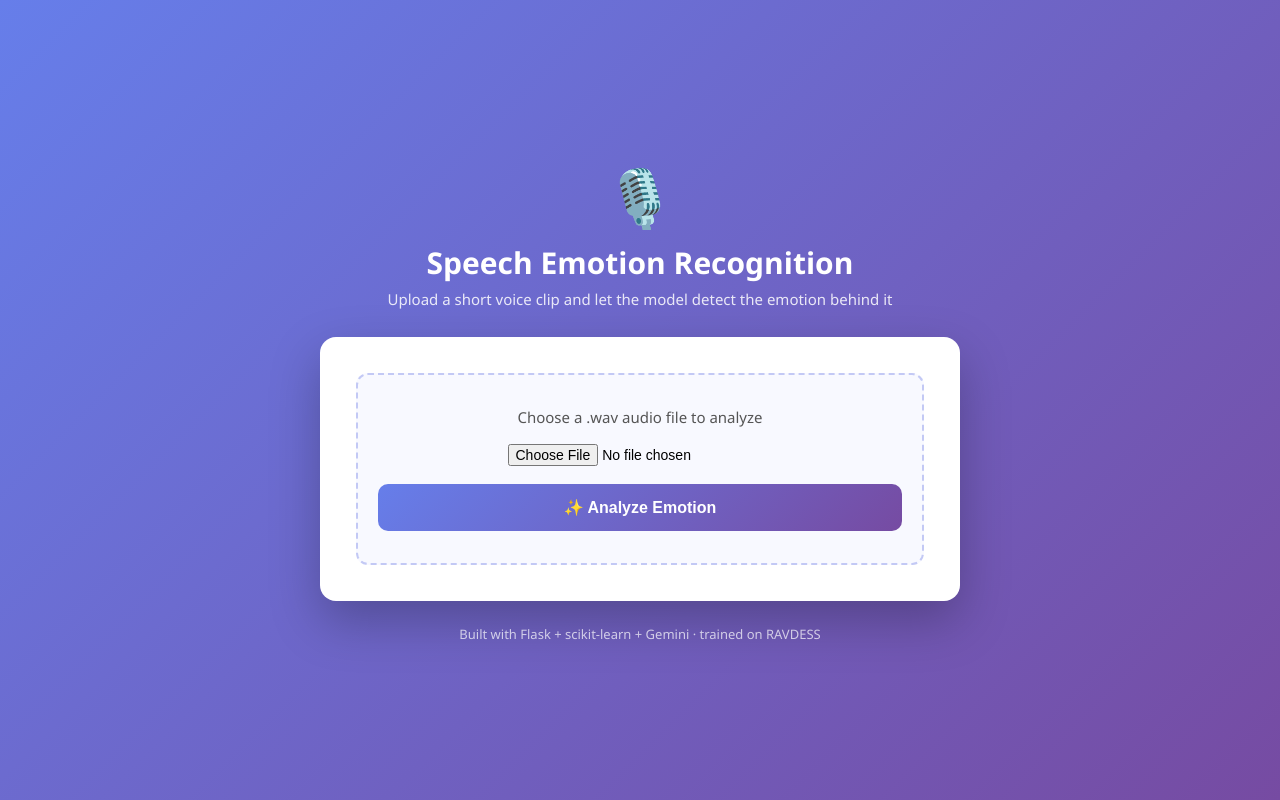
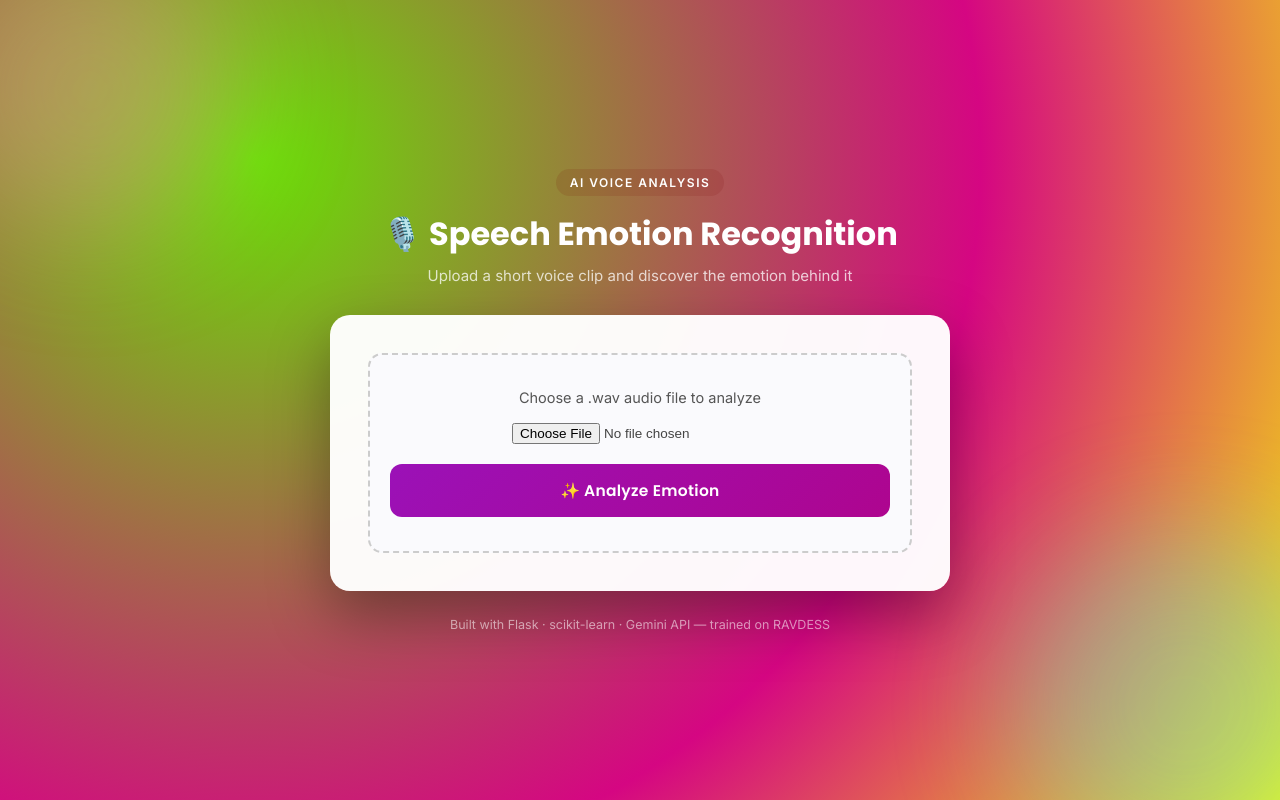
Before and after one commit to BristiGhosh604/speech-emotion-recognition, a Flask app: page / in a window 1280 px wide. Run offline with Flask 3, Linux system fonts and the light colour scheme; parts of the project's set-up code (start-up, migrations or seed data) failed here and were passed over.

Commit message:
Redesign UI with per-emotion color theming, custom fonts, and refined layout

```diff
--- a/templates/index.html
+++ b/templates/index.html
@@ -4,6 +4,8 @@
     <meta charset="UTF-8">
     <title>Speech Emotion Recognition</title>
     <meta name="viewport" content="width=device-width, initial-scale=1.0">
+    <link rel="preconnect" href="https://fonts.googleapis.com">
+    <link href="https://fonts.googleapis.com/css2?family=Poppins:wght@400;600;700&family=Inter:wght@400;500;600&display=swap" rel="stylesheet">
     <style>
         * {
             margin: 0;
@@ -12,203 +14,253 @@
         }
 
         body {
-            font-family: 'Segoe UI', Tahoma, Geneva, Verdana, sans-serif;
+            font-family: 'Inter', sans-serif;
             min-height: 100vh;
-            background: linear-gradient(135deg, #667eea 0%, #764ba2 100%);
+            background: radial-gradient(circle at 20% 20%, #67e203 0%, #d50682 60%, #f5f507 100%);
             display: flex;
             align-items: center;
             justify-content: center;
             padding: 40px 20px;
+            position: relative;
+            overflow-x: hidden;
+        }
+
+        /* Soft floating orbs in the background for visual depth */
+        body::before, body::after {
+            content: "";
+            position: fixed;
+            border-radius: 50%;
+            filter: blur(60px);
+            opacity: 0.35;
+            z-index: 0;
+        }
+        body::before {
+            width: 300px; height: 300px;
+            background: #ff8fb1;
+            top: -60px; left: -60px;
+        }
+        body::after {
+            width: 350px; height: 350px;
+            background: #4fd1ff;
+            bottom: -80px; right: -80px;
         }
 
         .container {
             width: 100%;
-            max-width: 640px;
+            max-width: 620px;
+            position: relative;
+            z-index: 1;
         }
 
         .header {
             text-align: center;
-            margin-bottom: 28px;
+            margin-bottom: 30px;
             color: white;
         }
 
-        .header .icon {
-            font-size: 56px;
-            margin-bottom: 8px;
+        .header .badge {
+            display: inline-block;
+            font-size: 12px;
+            font-weight: 600;
+            letter-spacing: 1.5px;
+            text-transform: uppercase;
+            background: rgba(121, 11, 11, 0.12);
+            padding: 6px 14px;
+            border-radius: 20px;
+            margin-bottom: 14px;
         }
 
         .header h1 {
-            font-size: 30px;
+            font-family: 'Poppins', sans-serif;
+            font-size: 32px;
             font-weight: 700;
-            margin-bottom: 6px;
+            margin-bottom: 8px;
         }
 
         .header p {
             font-size: 15px;
-            opacity: 0.85;
+            opacity: 0.75;
         }
 
         .card {
-            background: white;
-            border-radius: 16px;
-            padding: 36px;
-            box-shadow: 0 20px 50px rgba(0, 0, 0, 0.25);
+            background: rgba(255, 255, 255, 0.97);
+            border-radius: 20px;
+            padding: 38px;
+            box-shadow: 0 25px 60px rgba(0, 0, 0, 0.35);
         }
 
         .upload-zone {
-            border: 2px dashed #c3c9f5;
-            border-radius: 12px;
-            padding: 32px 20px;
+            border: 2px dashed #ccc;
+            border-radius: 14px;
+            padding: 34px 20px;
             text-align: center;
-            background: #f8f9ff;
-            transition: border-color 0.2s ease, background 0.2s ease;
+            background: #fafafd;
+            transition: all 0.25s ease;
         }
 
         .upload-zone:hover {
-            border-color: #764ba2;
-            background: #f2f0fb;
+            border-color: #0dc4ca;
+            background: #f4f2fc;
+            transform: scale(1.005);
         }
 
         .upload-zone p {
             color: #555;
             margin-bottom: 16px;
-            font-size: 15px;
+            font-size: 14.5px;
         }
 
         input[type="file"] {
-            font-size: 14px;
-            margin-bottom: 18px;
+            font-size: 13.5px;
+            margin-bottom: 20px;
+            color: #444;
         }
 
         button {
             display: block;
             width: 100%;
-            background: linear-gradient(135deg, #667eea 0%, #764ba2 100%);
+            background: linear-gradient(135deg, #9b11b7 0%, #ae058f 100%);
             color: white;
-            padding: 14px;
+            padding: 15px;
             border: none;
-            border-radius: 10px;
-            font-size: 16px;
+            border-radius: 12px;
+            font-family: 'Poppins', sans-serif;
+            font-size: 15.5px;
             font-weight: 600;
             cursor: pointer;
             transition: transform 0.15s ease, box-shadow 0.15s ease;
+            letter-spacing: 0.3px;
         }
 
         button:hover {
             transform: translateY(-2px);
-            box-shadow: 0 8px 20px rgba(118, 75, 162, 0.35);
+            box-shadow: 0 10px 24px rgba(6, 109, 220, 0.4);
         }
 
         .result {
-            margin-top: 28px;
-            padding-top: 28px;
+            margin-top: 30px;
+            padding-top: 30px;
             border-top: 1px solid #eee;
             text-align: center;
-            animation: fadeIn 0.4s ease;
+            animation: fadeIn 0.5s ease;
         }
 
         @keyframes fadeIn {
-            from { opacity: 0; transform: translateY(8px); }
+            from { opacity: 0; transform: translateY(10px); }
             to { opacity: 1; transform: translateY(0); }
         }
 
-        .result .emoji {
-            font-size: 52px;
+        .result .emoji-ring {
+            width: 96px;
+            height: 96px;
+            border-radius: 50%;
+            display: flex;
+            align-items: center;
+            justify-content: center;
+            font-size: 46px;
+            margin: 0 auto 14px;
+            background: var(--emotion-bg, #f0f0f0);
+            box-shadow: 0 8px 20px rgba(0,0,0,0.12);
+        }
+
+        .result h2 {
+            font-size: 12.5px;
+            text-transform: uppercase;
+            letter-spacing: 1.5px;
+            color: #aaa;
+            font-weight: 600;
             margin-bottom: 6px;
         }
 
-        .result h2 {
-            font-size: 14px;
-            text-transform: uppercase;
-            letter-spacing: 1px;
-            color: #999;
-            font-weight: 600;
-            margin-bottom: 4px;
-        }
-
         .result .emotion-name {
-            font-size: 28px;
+            font-family: 'Poppins', sans-serif;
+            font-size: 30px;
             font-weight: 700;
-            color: #4a2f7a;
+            color: var(--emotion-color, #e1ba0a);
             text-transform: capitalize;
-            margin-bottom: 24px;
+            margin-bottom: 26px;
         }
 
         .prob-row {
             display: flex;
             align-items: center;
             gap: 12px;
-            margin-bottom: 10px;
+            margin-bottom: 11px;
             text-align: left;
         }
 
         .prob-label {
-            width: 90px;
-            font-size: 13px;
+            width: 88px;
+            font-size: 12.5px;
             color: #555;
             text-transform: capitalize;
             flex-shrink: 0;
+            font-weight: 500;
         }
 
         .prob-bar-bg {
             flex: 1;
             background: #eee;
-            border-radius: 6px;
-            height: 10px;
+            border-radius: 8px;
+            height: 11px;
             overflow: hidden;
         }
 
         .prob-bar-fill {
             height: 100%;
-            background: linear-gradient(90deg, #667eea, #764ba2);
-            border-radius: 6px;
+            background: linear-gradient(90deg, #9c2fb8, #e23d74);
+            border-radius: 8px;
+            transition: width 0.6s ease;
         }
 
         .prob-value {
-            width: 44px;
-            font-size: 13px;
-            color: #777;
+            width: 42px;
+            font-size: 12.5px;
+            color: #888;
             text-align: right;
             flex-shrink: 0;
+            font-weight: 500;
         }
 
         .suggestion-box {
-            margin-top: 24px;
-            padding: 18px;
-            background: #f3f0fb;
-            border-radius: 10px;
+            margin-top: 26px;
+            padding: 20px;
+            background: linear-gradient(135deg, #f4f2fc, #fdf1f5);
+            border-radius: 14px;
             text-align: left;
+            border: 1px solid #eee0f0;
         }
 
         .suggestion-box .label {
-            font-size: 12px;
+            font-size: 11.5px;
             text-transform: uppercase;
-            letter-spacing: 1px;
-            color: #764ba2;
-            font-weight: 600;
+            letter-spacing: 1.5px;
+            color: #ca46b6;
+            font-weight: 700;
             margin-bottom: 8px;
         }
 
         .suggestion-box .text {
-            font-size: 14px;
+            font-size: 14.5px;
             color: #333;
-            line-height: 1.5;
+            line-height: 1.6;
+            font-style: italic;
         }
 
         footer {
             text-align: center;
-            margin-top: 24px;
-            color: rgba(255,255,255,0.7);
-            font-size: 13px;
+            margin-top: 26px;
+            color: rgba(255,255,255,0.55);
+            font-size: 12.5px;
         }
     </style>
 </head>
 <body>
     <div class="container">
         <div class="header">
-            <div class="icon">🎙️</div>
-            <h1>Speech Emotion Recognition</h1>
-            <p>Upload a short voice clip and let the model detect the emotion behind it</p>
+            <div class="badge">AI Voice Analysis</div>
+            <h1>🎙️ Speech Emotion Recognition</h1>
+            <p>Upload a short voice clip and discover the emotion behind it</p>
         </div>
 
         <div class="card">
@@ -221,12 +273,20 @@
             </form>
 
             {% if prediction %}
-            <div class="result">
-                {% set emoji_map = {
-                    'angry': '😠', 'calm': '😌', 'disgust': '🤢', 'fearful': '😨',
-                    'happy': '😄', 'neutral': '😐', 'sad': '😢', 'surprised': '😲'
-                } %}
-                <div class="emoji">{{ emoji_map.get(prediction, '🎧') }}</div>
+            {% set emotion_style = {
+                'angry':     {'emoji': '😠', 'color': '#d9376e', 'bg': '#fde3ec'},
+                'calm':      {'emoji': '😌', 'color': '#2a9d8f', 'bg': '#e1f5f2'},
+                'disgust':   {'emoji': '🤢', 'color': '#6a8f3d', 'bg': '#eaf3dc'},
+                'fearful':   {'emoji': '😨', 'color': '#6d5bd0', 'bg': '#ece8fb'},
+                'happy':     {'emoji': '😄', 'color': '#e8a33d', 'bg': '#fdf1dc'},
+                'neutral':   {'emoji': '😐', 'color': '#777777', 'bg': '#eeeeee'},
+                'sad':       {'emoji': '😢', 'color': '#3a72c4', 'bg': '#e2edfb'},
+                'surprised': {'emoji': '😲', 'color': '#c4573a', 'bg': '#fbe8e1'}
+            } %}
+            {% set style = emotion_style.get(prediction, {'emoji': '🎧', 'color': '#4a2f7a', 'bg': '#f0f0f0'}) %}
+
+            <div class="result" style="--emotion-color: {{ style.color }}; --emotion-bg: {{ style.bg }};">
+                <div class="emoji-ring">{{ style.emoji }}</div>
                 <h2>Predicted Emotion</h2>
                 <div class="emotion-name">{{ prediction }}</div>
 
@@ -252,7 +312,7 @@
             {% endif %}
         </div>
 
-        <footer>Built with Flask + scikit-learn + Gemini · trained on RAVDESS</footer>
+        <footer>Built with Flask · scikit-learn · Gemini API — trained on RAVDESS</footer>
     </div>
 </body>
 </html>
```
